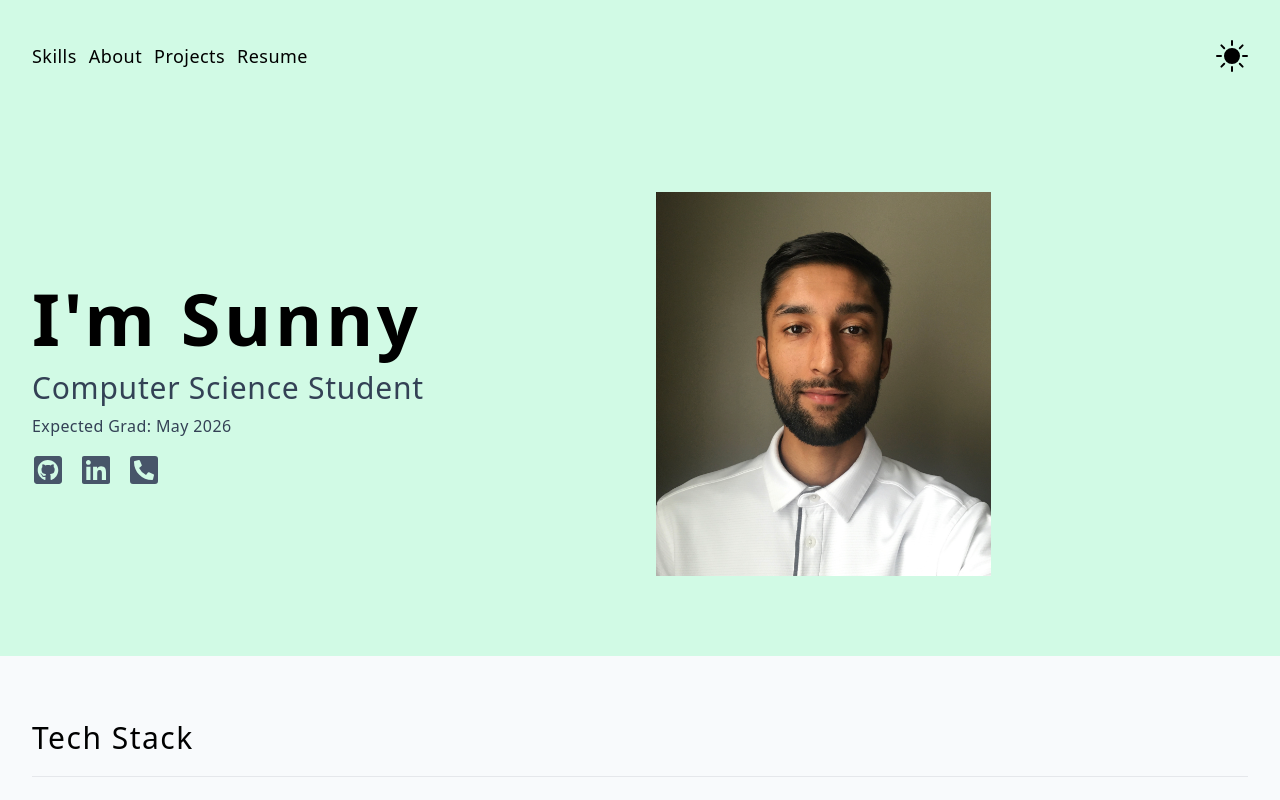
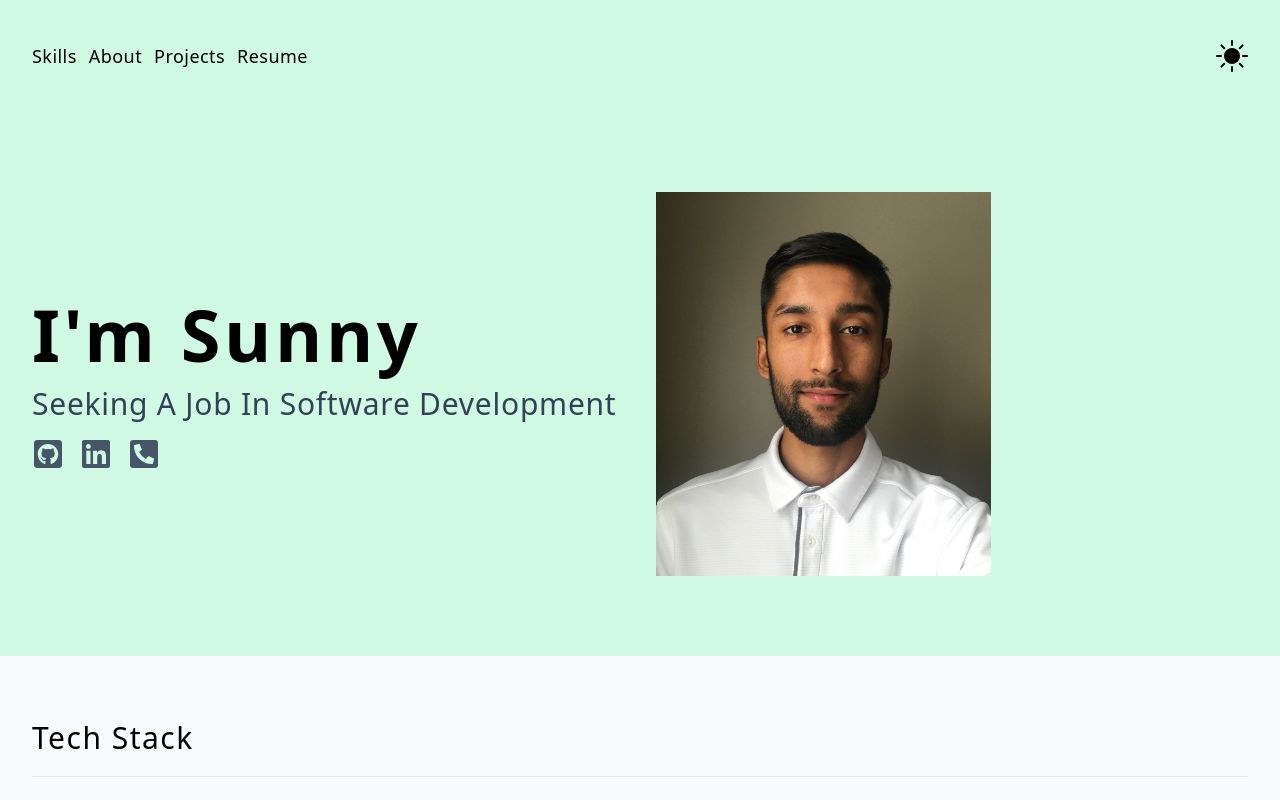
Before and after one commit to sun-n-y/webDevPortfolio, a React (Vite) app: page / in a window 1280 px wide. Shown: the top 800 px of the page. Built offline with nearby package versions, Linux system fonts and the light colour scheme; no server answers; some icons are missing.

Commit message:
Update Hero.jsx

```diff
--- a/src/components/Hero.jsx
+++ b/src/components/Hero.jsx
@@ -10,11 +10,11 @@ const Hero = () => {
             I'm Sunny
           </h1>
           <p className="mt-4 text-2xl text-slate-700 dark:text-slate-400 capitalize tracking-wide lg:text-3xl">
-            Computer Science Student
+            Seeking a job in Software Development
           </p>
-          <p className="mt-2 text-md text-slate-700 capitalize tracking-wide dark:text-slate-400">
+{/*           <p className="mt-2 text-md text-slate-700 capitalize tracking-wide dark:text-slate-400">
             expected grad: May 2026
-          </p>
+          </p> */}
           {/* <p className="mt-2 text-lg text-slate-700 capitalize tracking-wide dark:text-slate-400">
             turning ideas into interactive reality
           </p> */}
```
